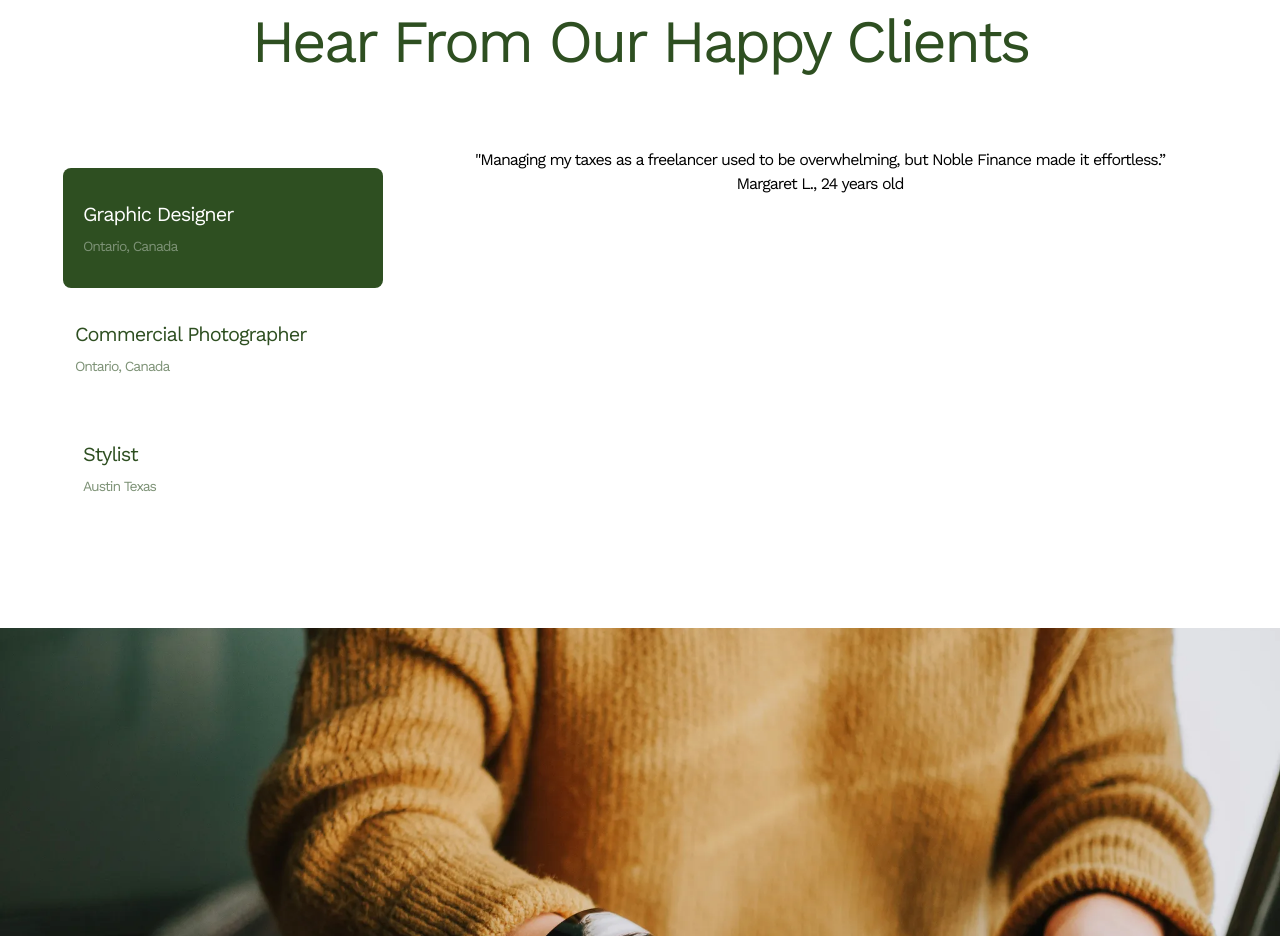
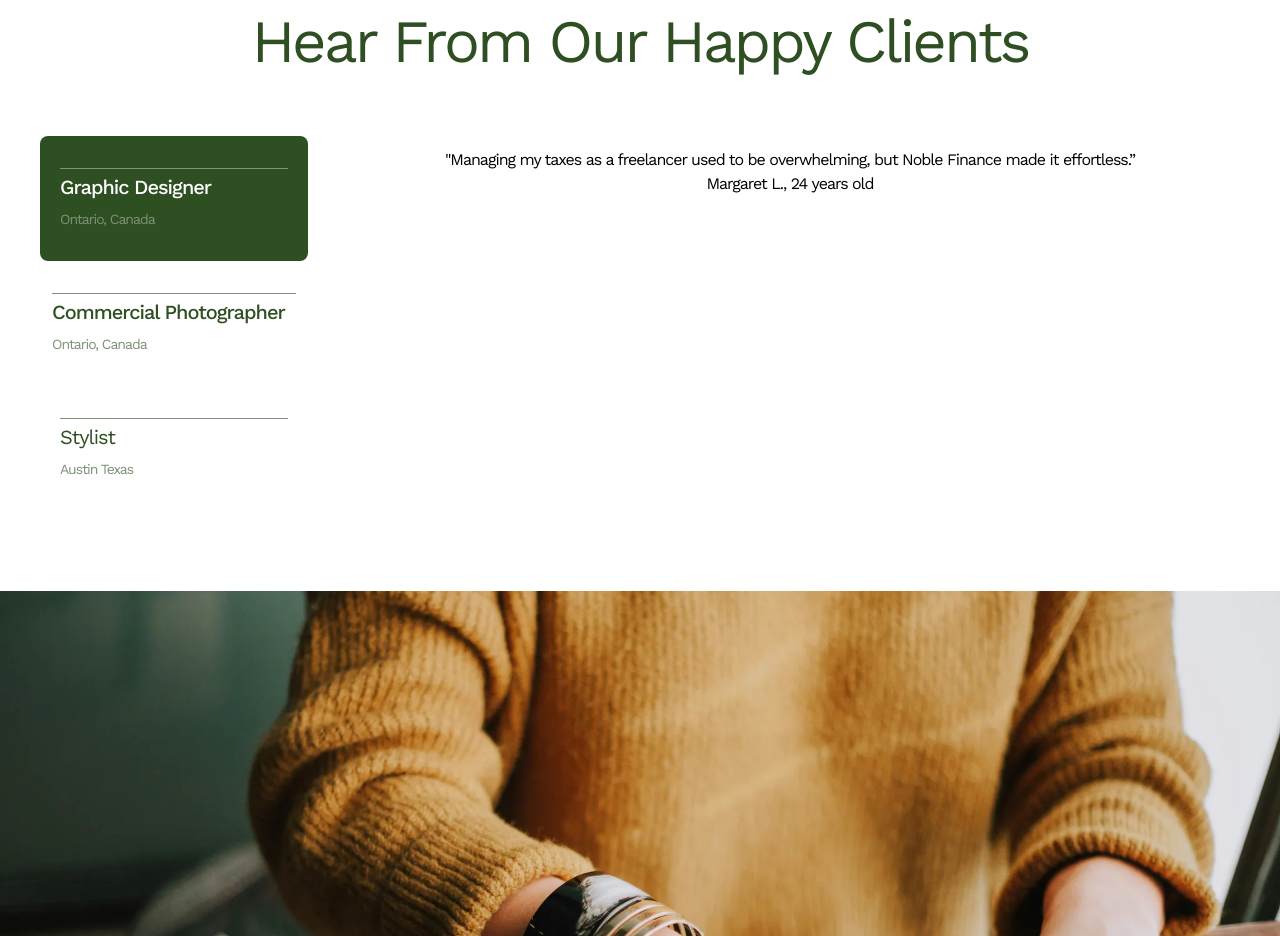
Before and after one commit to Omaa-e/Finance, a React (Vite) app: page / in a window 1280 px wide. Shown: the part 2360-3296 px from the top of the page. Built offline with nearby package versions, Linux system fonts and the light colour scheme.

Commit message:
profile adjusted

```diff
--- a/src/components/Profile.jsx
+++ b/src/components/Profile.jsx
@@ -7,30 +7,44 @@ const Profile = () => {
                 <div className=' w-full mx-auto text-center max-w-md md:max-w-3xl lg:max-w-4xl '>
                     <p className='text-6xl text-[#2e4f21] tracking-tighter'>Hear From Our Happy Clients</p>
                 </div>
-            <div className='flex flex-col md:flex-row justify-center md:items-start mr-8 mt-19'>
-                <div className='flex flex-row justify-between p-5 px-auto md:flex-col md:w-90 md:mr-8  '>
-                    <div className=' py-8 px-5 bg-[#2E4F21] rounded-lg text-[#FFFFFF]'>
-                        <p className='text-sm md:text-xl'>Graphic Designer</p>
-                        <p className=' text-[#7D9276] mt-2 text-sm'>Ontario, Canada</p>
+                <div className="flex flex-col md:flex-row justify-center md:items-start  mt-16">
+                    <div className="md:w-[300px]">
+                        <div className="flex flex-row justify-between px-auto md:flex-col md:mr-8">
+                            <div className="py-3 px-2 md:py-8 md:px-5 bg-[#2E4F21] rounded-lg text-[#FFFFFF] ">
+                                <div className='border-t-[1px] border-[#7D9276] w-full'>
+                                    <p className="text-xs md:text-xl mt-1 font-medium w-1/2 md:w-full">Graphic Designer</p>
+                                    <p className="text-[#7D9276] mt-2 text-xs md:text-sm">Ontario, Canada</p>
                                 </div>
-                     <div className=' py-8 px-3 rounded-lg text-[#2e4f21]'>
-                        <p className='text-xl'>Commercial Photographer</p>
-                        <p className=' text-[#7D9276] mt-2 text-sm'>Ontario, Canada</p>
+
                             </div>
-                     <div className=' py-8 px-5 rounded-xl  text-[#2e4f21]'>
-                        <p className='text-xl'>Stylist</p>
-                        <p className=' text-[#7D9276] mt-2 text-sm'>Austin Texas</p>
+                            <div className="py-3 px-2 md:py-8 md:px-3 rounded-lg text-[#2e4f21]">
+                                <div className='border-t-[1px] border-[#7D9276] '>
+                                    <p className="text-xs w-1/2 md:w-full md:text-xl mt-1 font-medium">Commercial Photographer</p>
+                                    <p className="text-[#7D9276] mt-2 text-xs md:text-sm">Ontario, Canada</p>
                                 </div>
                             </div>
-                <div className=''>
-                    <div className='mx-auto text-center lg:px-10 '>
-                        <p>"Managing my taxes as a freelancer used to be overwhelming, but Noble Finance made it effortless.”</p>
+                            <div className="py-3 px-2 md:py-8 md:px-5 rounded-xl text-[#2e4f21]">
+                                <div className='border-t-[1px] border-[#7D9276]'>
+                                    <p className="text-xs md:text-xl mt-1">Stylist</p>
+                                    <p className="text-[#7D9276] mt-2 text-xs md:text-sm">Austin Texas</p>
+                                </div>
+                            </div>
+                        </div>
+                    </div>
+
+                    <div className="flex-1">
+                        <div className="mx-auto text-center lg:px-10 mt-3">
+                            <p>
+                                "Managing my taxes as a freelancer used to be overwhelming, but Noble
+                                Finance made it effortless.”
+                            </p>
                             <div>
                                 <p>Margaret L., 24 years old</p>
                             </div>
                         </div>
                     </div>
                 </div>
+
             </div>
         </div>
     )
```
Lines whose indentation alone changed are shown as unchanged.
